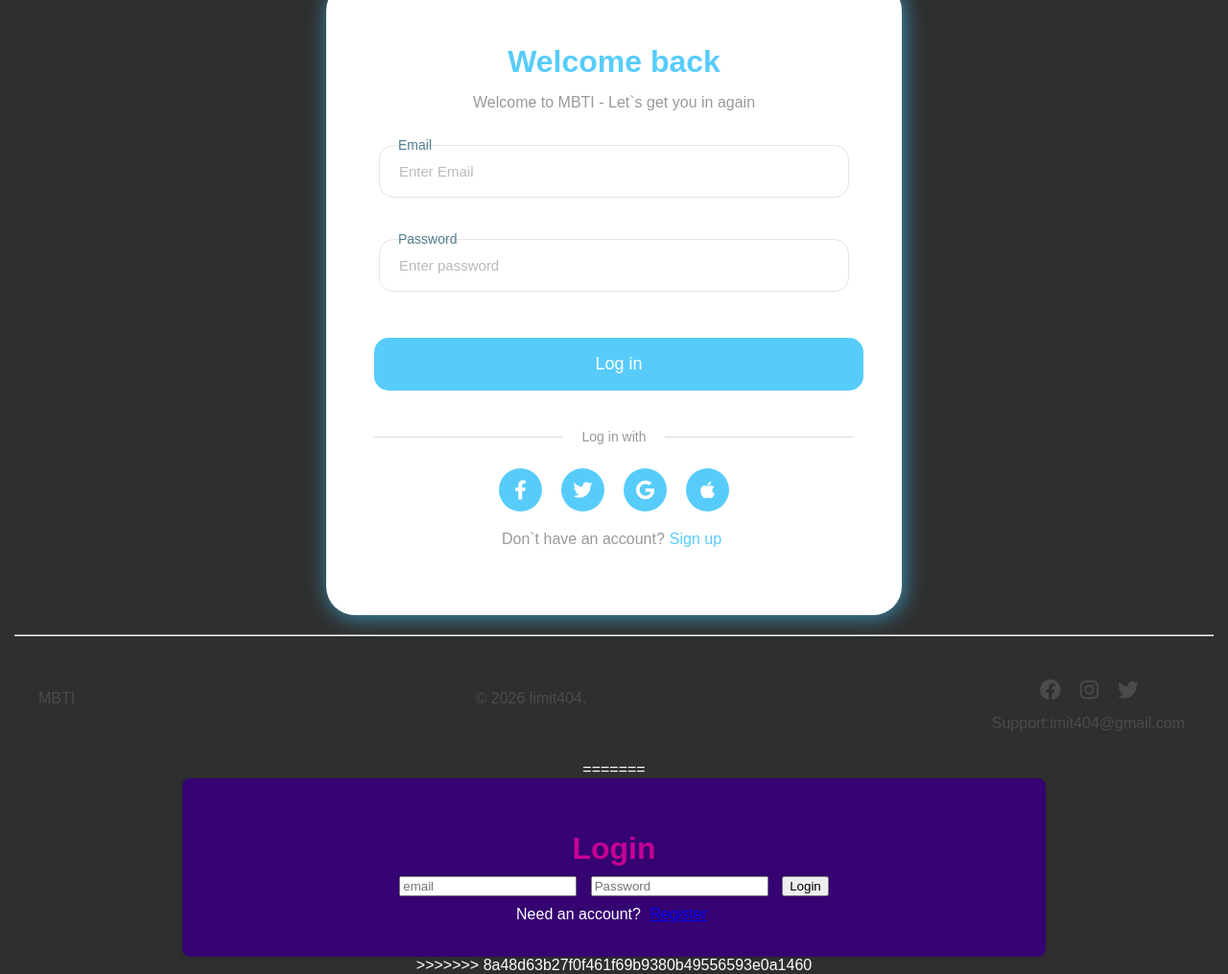
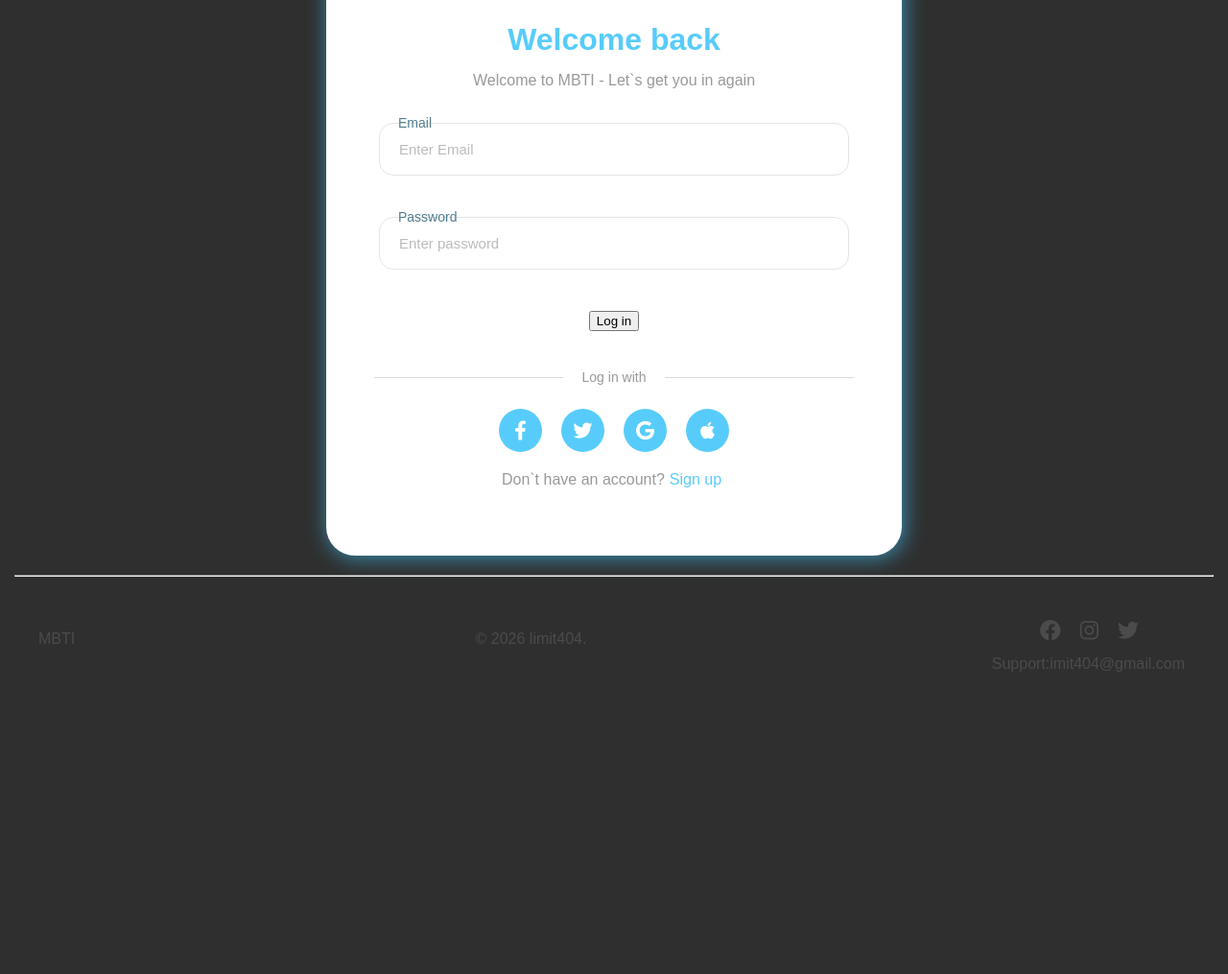
Before and after one commit to Team12349/MBTI, a plain HTML site: page login.html in a window 1280 px wide. Shown: the part 131-1146 px from the top of the page at 96% size. After the commit the page ends 867 px from the top, so only its background shows below. Drawn offline with Linux system fonts and the light colour scheme.

Commit message:
Resolve all merge conflicts

```diff
--- a/login.html
+++ b/login.html
@@ -1,4 +1,3 @@
-<<<<<<< HEAD
 <!DOCTYPE html>
 <html lang="en">
 <head>
@@ -23,22 +22,22 @@
         <h1>Welcome back</h1>
         <p>Welcome to MBTI - Let`s get you in again</p>
 
-        <form id="form" action="index.html" method="">
+        <form id="form" action="http://localhost:3000/login" method="POST">
 
             <div>
                 <label for="email">Email</label>
-                <input type="email" id="email" name="email" placeholder="Enter Email">
+                <input type="email" id="email" name="email" placeholder="Enter Email" required>
                 <small class="error"></small>
             </div>
 
             <div>
                 <label for="password">Password</label>
-                <input type="password" id="password" name="password" placeholder="Enter password">
+                <input type="password" id="password" name="password" placeholder="Enter password" required>
                 <small class="error"></small>
             </div>
 
+            <button type="submit">Log in</button>
 
-            <input type="submit" value="Log in">
 
         </form>
 
@@ -77,39 +76,3 @@
         <script src="script.js"></script>
 </body>
 </html>
-=======
-<!doctype html>
-<html lang="en">
-    <head>
-        <meta charset="UTF-8" />
-        <meta name="viewport" content="width=device-width, initial-scale=1.0" />
-        <title>Login</title>
-        <link rel="stylesheet" href="login.css" />
-    </head>
-    <body>
-        <div class="container">
-            <h1>Login</h1>
-
-            <div class="form-box">
-                <form action="http://localhost:3000/login" method="POST">
-                    <input
-                        type="email"
-                        placeholder="email"
-                        name="email"
-                        required
-                    />
-                    <input
-                        type="password"
-                        placeholder="Password"
-                        name="password"
-                        required
-                    />
-                    <button type="submit">Login</button>
-                </form>
-            </div>
-
-            <p>Need an account? <a href="register.html">Register</a></p>
-        </div>
-    </body>
-</html>
->>>>>>> 8a48d63b27f0f461f69b9380b49556593e0a1460
```
